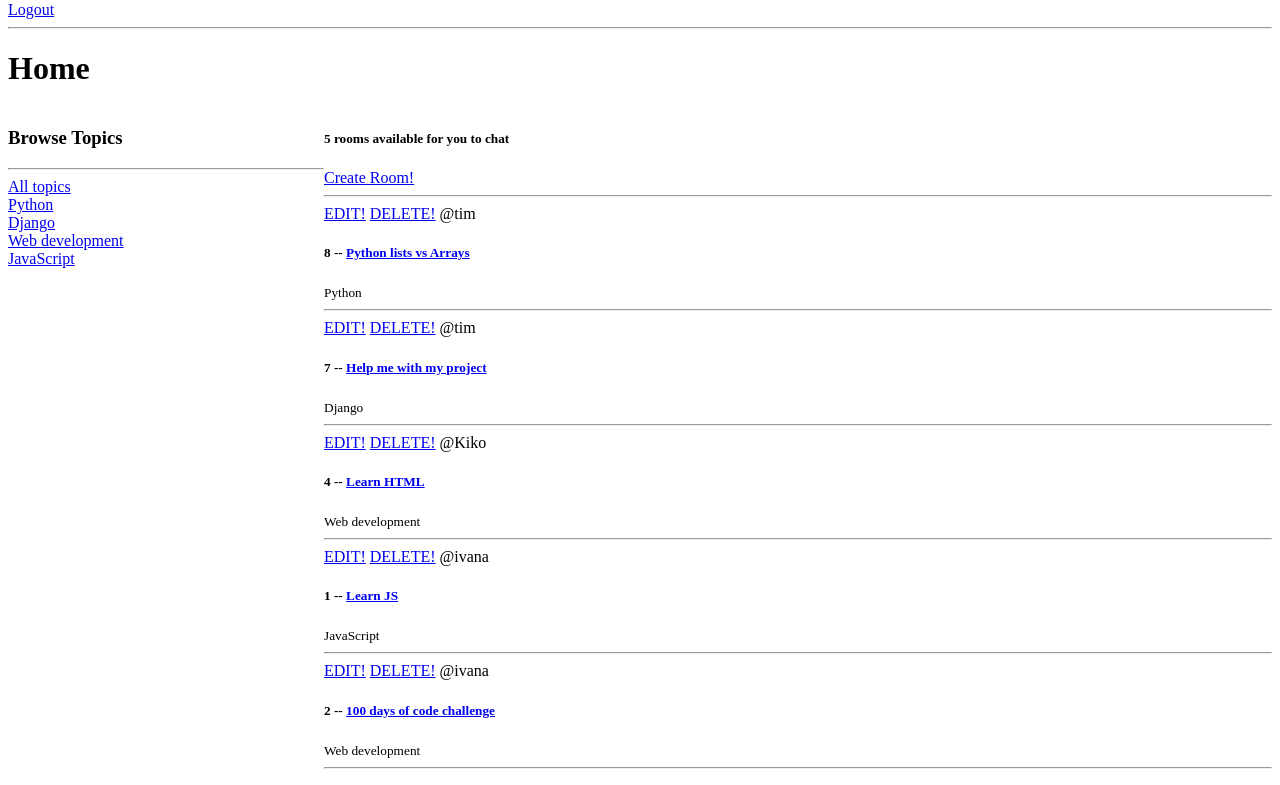
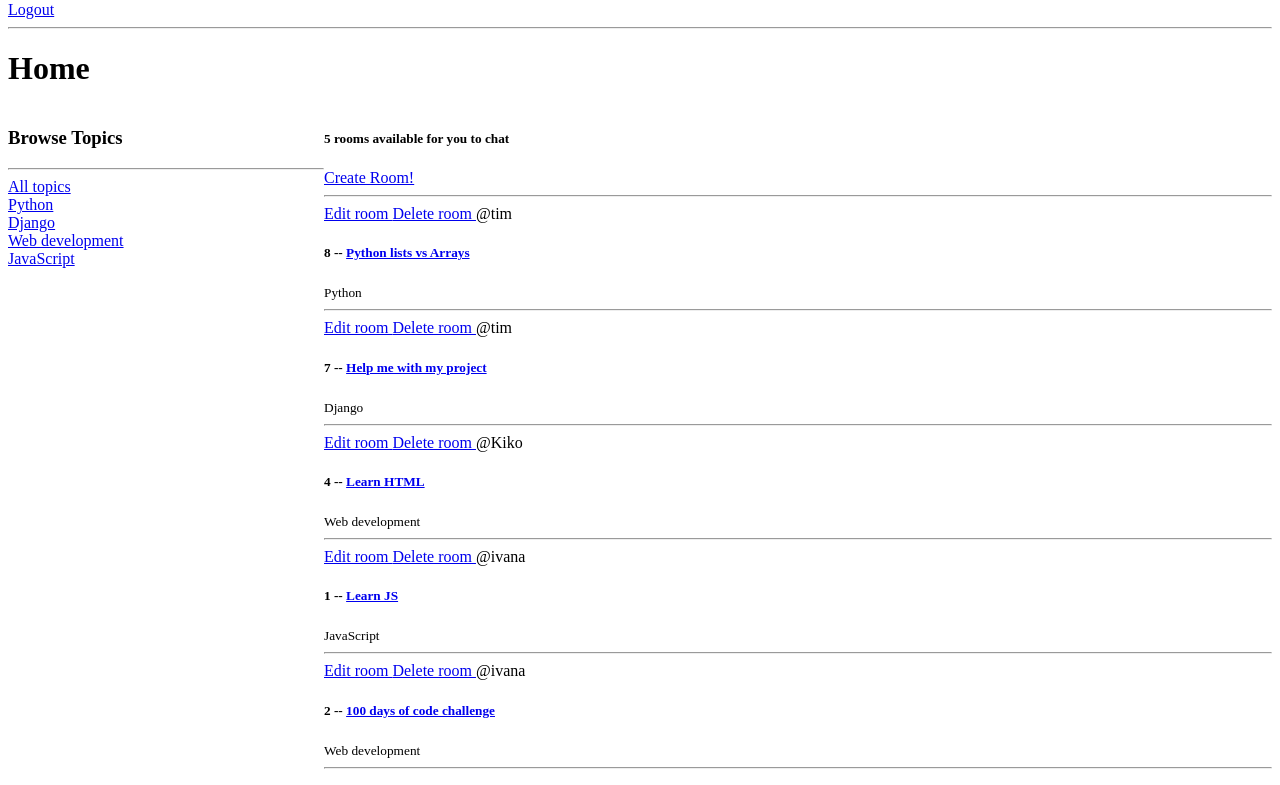
Before and after one commit to IDaneva/Server_Chat_Room, a Django app: page / in a window 1280 px wide. Shown: the part 150-935 px from the top of the page. Run offline with Django 4.2, Linux system fonts and the light colour scheme; a user stored in the database is signed in; data comes from the database, SQL or seed files in the repository.

Commit message:
small changes made

```diff
--- a/studybud/base/templates/base/home.html
+++ b/studybud/base/templates/base/home.html
@@ -44,8 +44,8 @@
                 <div>
 
                     {% if request.user == room.host or request.user.is_superuser %}
-                    <a href="{% url 'update-room' room.id %}"">EDIT!</a>
-                    <a href="{% url 'delete-room' room.id %}"">DELETE!</a>
+                    <a href="{% url 'update-room' room.id %}"">Edit room </a>
+                    <a href="{% url 'delete-room' room.id %}"">Delete room </a>
                     {% endif %}
 
                     <span>@{{room.host.username}}</span>
```
